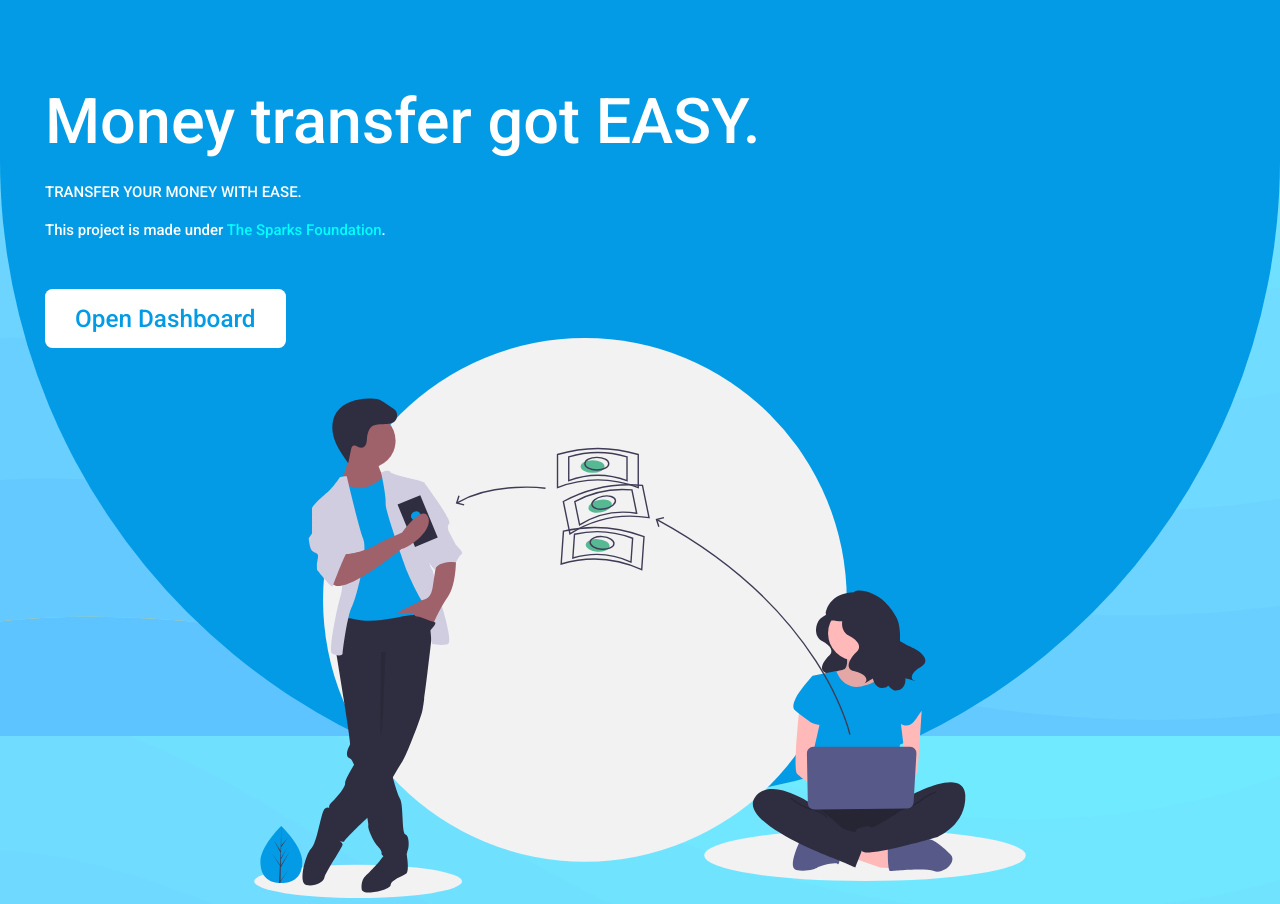
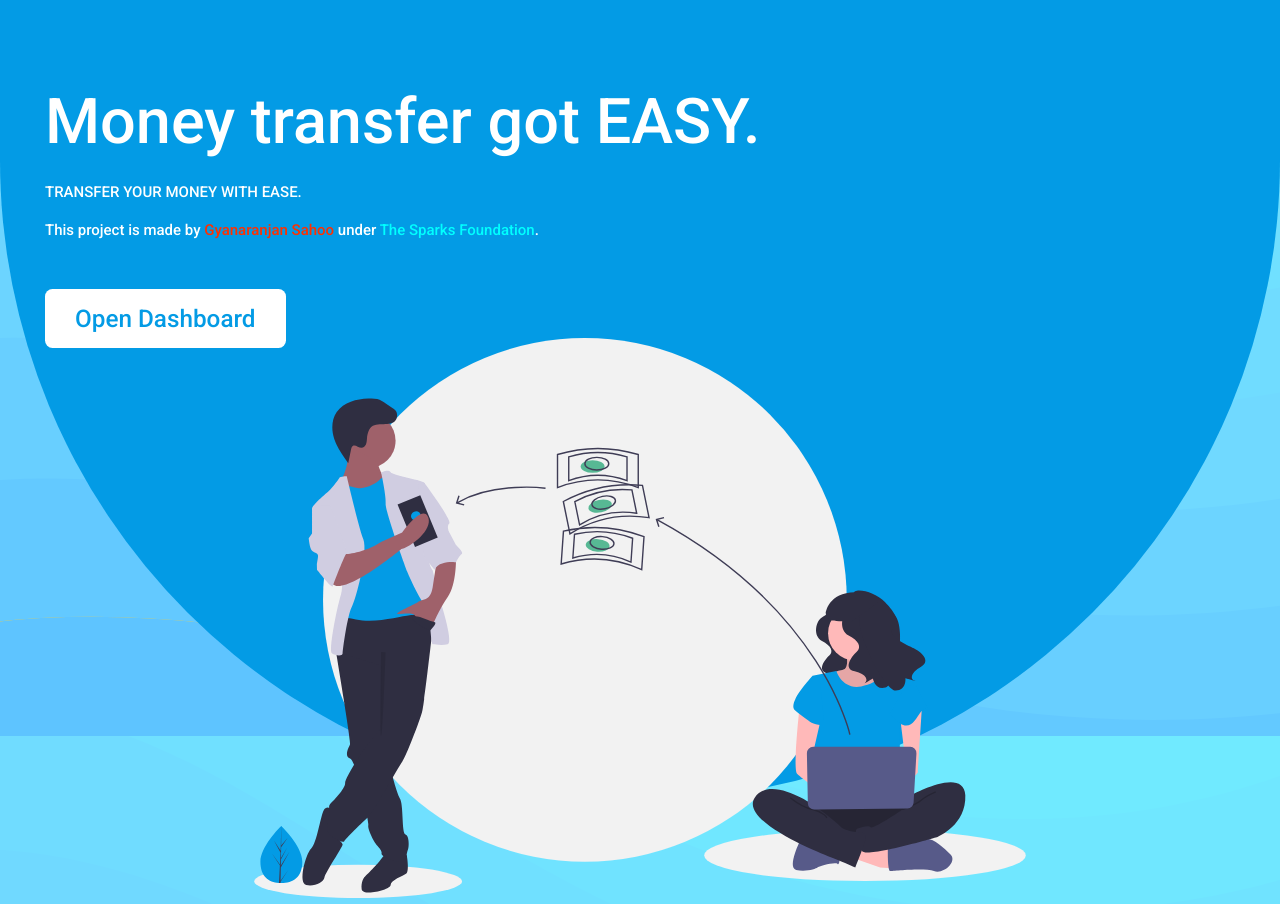
Before and after one commit to sudo-gyan/BasicBankingSite, a Flask app: page / in a window 1280 px wide. Shown: the part 64-968 px from the top of the page. Run offline with Flask 2, Linux system fonts and the light colour scheme; some libraries are stand-ins or nearby versions; some web fonts are replaced.

Commit message:
Database add and Template update

```diff
--- a/templates/welcome.html
+++ b/templates/welcome.html
@@ -9,7 +9,7 @@
     <div class="col-md-6 col-sm-12 text-center" data-aos="fade-up">
       <h1>Money transfer got EASY.</h1>
       <p class="lead muted">TRANSFER YOUR MONEY WITH EASE.</p>
-      <p>This project is made under <a href="https://www.thesparksfoundationsingapore.org" style="color: aqua;">The Sparks Foundation</a>.</p>
+      <p>This project is made by <a href="https://github.com/sudo-gyan/BasicBankingSite" style="color: #ff3000;" target="_blank">Gyanaranjan Sahoo</a> under <a href="https://www.thesparksfoundationsingapore.org" style="color: aqua;" target="_blank">The Sparks Foundation</a>.</p>
       <br>
       <br>
       <a class="get-started" href="/dashboard">Open Dashboard</a>
```
Also changed, not shown: bank.db.
